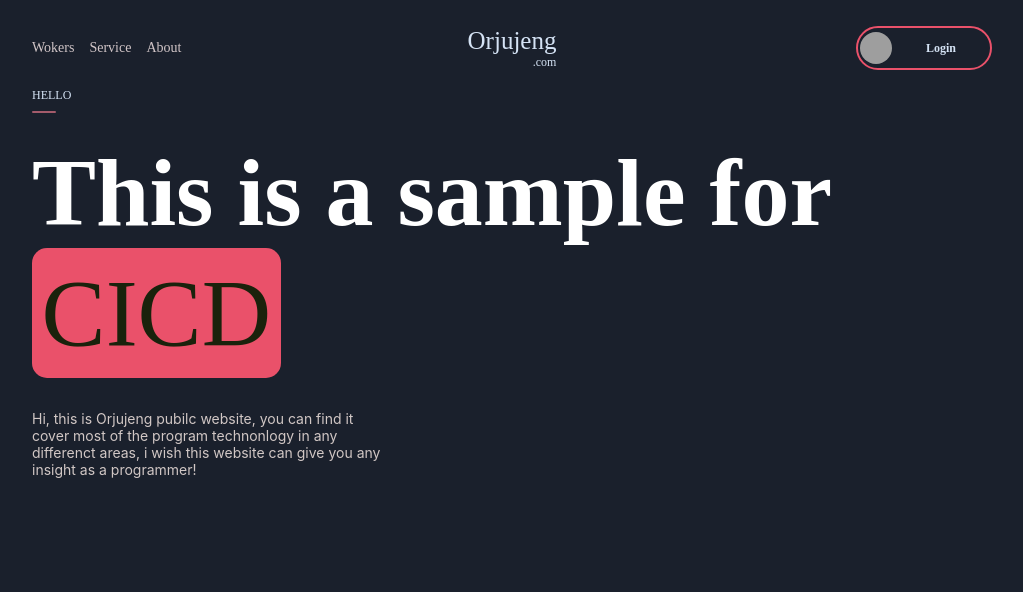
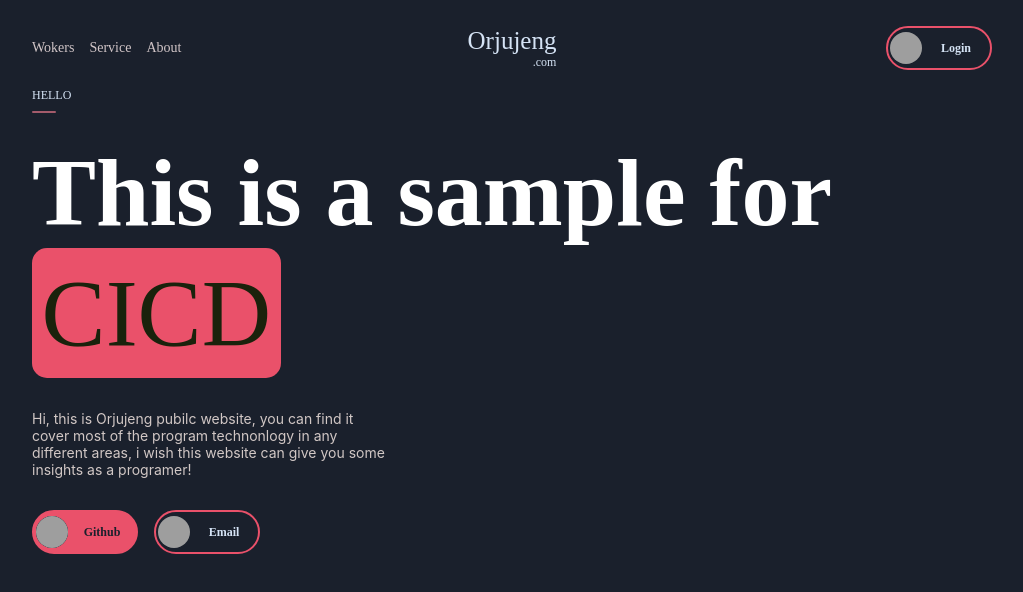
Before and after one commit to orjujeng/profile-frontend, a React (Vite) app: page / in a window 1280 px wide. Shown: the top 592 px of the page, without its empty margins (128-1151 px from the left). Built offline with nearby package versions, Linux system fonts and the light colour scheme; grey boxes are pictures that could not be loaded.

Commit message:
the github and email button done

```diff
--- a/src/components/Introduction/Introduction.jsx
+++ b/src/components/Introduction/Introduction.jsx
@@ -4,10 +4,20 @@ import styles from '../../styles/Introduction.module.scss'
 import checkWindowSize from '../../utils/checkWindowsSize'
 import Carousel from '../../public_components/Carousel/Carousel'
 import Description from '../../public_components/Description/Description'
+import CapsuleButton from '../../public_components/CapsuleButton/CapsuleButton'
 export default function Introduction() {
   const { width } = checkWindowSize();
   const isMobile = width <= 1024;
   const isMicro = width <= 766;
+  const githubInfo= {
+    name: 'Github',
+    image : 'https://github.githubassets.com/assets/GitHub-Mark-ea2971cee799.png',
+    style : 'light'
+  }
+  const emailInfo= {
+    name: 'Email',
+    image : 'https://developers.google.com/identity/images/branding_guideline_sample_nt_rd_sl.svg'
+  }
   return (
     <>
     <div  className={isMobile ? styles.introductionWarpApp : styles.introductionWarp}>
@@ -16,9 +26,13 @@ export default function Introduction() {
       {/* h1 */}
       <Carousel title = 'This is a sample for' carouselList = {['Front End','Back End','CICD','AI']} isMobile ={isMobile} isMicro={isMicro}/>
       {/* h2 */}
-      <Description info = 'Hi, this is Orjujeng pubilc website, you can find it cover most of the program technonlogy in any differenct areas, i wish this website can give you any insight as a programmer!' isMicro ={isMicro}/>
+      <Description info = 'Hi, this is Orjujeng pubilc website, you can find it cover most of the program technonlogy in any different areas, i wish this website can give you some insights as a programer!' isMicro ={isMicro}/>
+      <div className={styles.buttonsWarp}>
       {/* github button */}
+      <CapsuleButton data = {githubInfo}/>
       {/* email button */}
+      <CapsuleButton data = {emailInfo}/>
+      </div>
     </div>
     </>
   )
--- a/src/components/Title/Title.jsx
+++ b/src/components/Title/Title.jsx
@@ -1,7 +1,7 @@
 import React from 'react'
 import List from '../../public_components/List/List'
 import Brand from '../../public_components/Brand/Brand'
-import CapsuleButton from '../../public_components/capsuleButton/capsuleButton'
+import CapsuleButton from '../../public_components/CapsuleButton/CapsuleButton'
 import styles from '../../styles/Title.module.scss'
 import checkWindowSize from '../../utils/checkWindowsSize'
 import ListApp from '../../public_components/List/ListApp'
@@ -11,7 +11,7 @@ export default function Title() {
   const isMobile = width <= 1024;
   const authInfo = {
     name : 'Login',
-    image : ''
+    image : 'https://avatars.githubusercontent.com/u/61106078?v=4&size=64'
   }
   return (
     <>
--- a/src/public_components/CapsuleButton/CapsuleButton.jsx
+++ b/src/public_components/CapsuleButton/CapsuleButton.jsx
@@ -1,17 +1,20 @@
 import React from 'react'
 import styles from '../../public_style/CapsuleButton.module.scss'
-import poc from '../../assets/png/wallhaven-vq76dp_3840x1600.png'
-export default function capsuleButton(props) {
+import { colors } from '@mui/material';
+
+export default function CapsuleButton(props) {
   const {data} = props;
   const name = data.name
+  const image = data.image
+  const style = data.style
   return (
     <>
-      <div className={styles.warp}>
+      <div className={style=='light'?styles.warpLight:styles.warp} >
         <div className={styles.imgwarp}>
           {/* todo get this from props*/ }
-            <img src={poc} alt=""/>
+            <img src={image} alt=""/>
         </div>
-        <div className={styles.namewarp}>
+        <div className={style=='light'?styles.namewarpLight:styles.namewarp}>
             {name}
         </div>
       </div>
--- a/src/public_style/CapsuleButton.module.scss
+++ b/src/public_style/CapsuleButton.module.scss
@@ -1,7 +1,7 @@
 .warp{
     border: 2px solid #ea516a;
     height: 40px;
-    width: 130px;
+    width: 100px;
     border-radius: 25px;
     transition: box-shadow 0.5s ease,width 0.5s ease,height 0.5s ease;
     display: flex;
@@ -16,6 +16,24 @@
     }
 
 }
+.warpLight{
+    border: 2px solid #ea516a;
+    background-color: #ea516a;
+    height: 40px;
+    width: 100px;
+    border-radius: 25px;
+    transition: box-shadow 0.5s ease,width 0.5s ease,height 0.5s ease;
+    display: flex;
+    flex-direction: row;
+    justify-content: start;
+    align-items: center;
+    padding-left: 2px;
+    margin-left: auto; //put it to the right of flex
+    &:hover{
+        cursor: pointer;
+        box-shadow: 0 .5rem 1rem -.25rem #ea516a;
+    }
+}
 .imgwarp{
     width: 32px;
     height: 32px;
@@ -28,6 +46,14 @@
     color: #d5e3f5;
     font-weight: bold;
 }
+.namewarpLight{
+    // padding-left: 16px;
+    margin: auto;
+    font-size: 12px;
+    color:#1A202c;
+    font-weight: bold;
+    background-color: #ea516a;
+}
 img{
     width: 100%;
     height: 100%;
--- a/src/styles/Introduction.module.scss
+++ b/src/styles/Introduction.module.scss
@@ -12,3 +12,11 @@
     align-items: flex-start;
     width: 100%;
 }
+.buttonsWarp{
+    display: flex;
+    flex-direction: row;
+    justify-content: start;
+    & > :first-child {
+        margin-right: 1em;
+      }
+}
```
